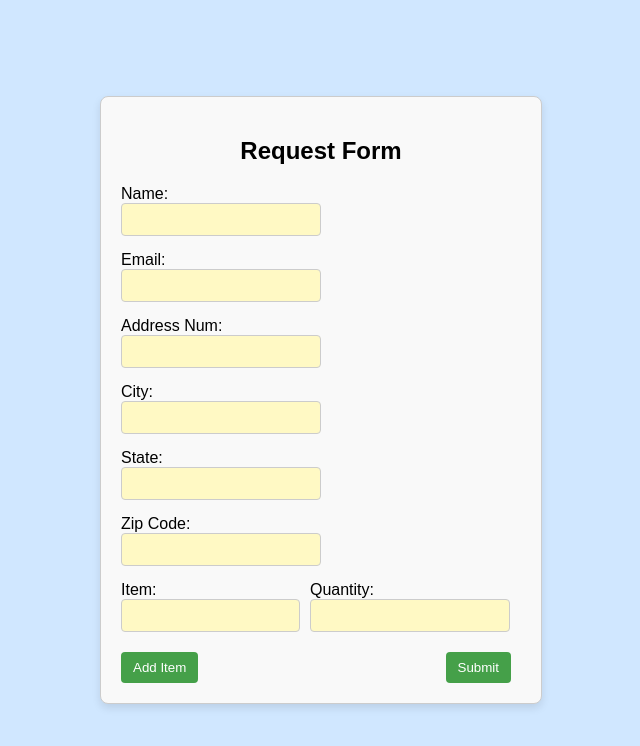
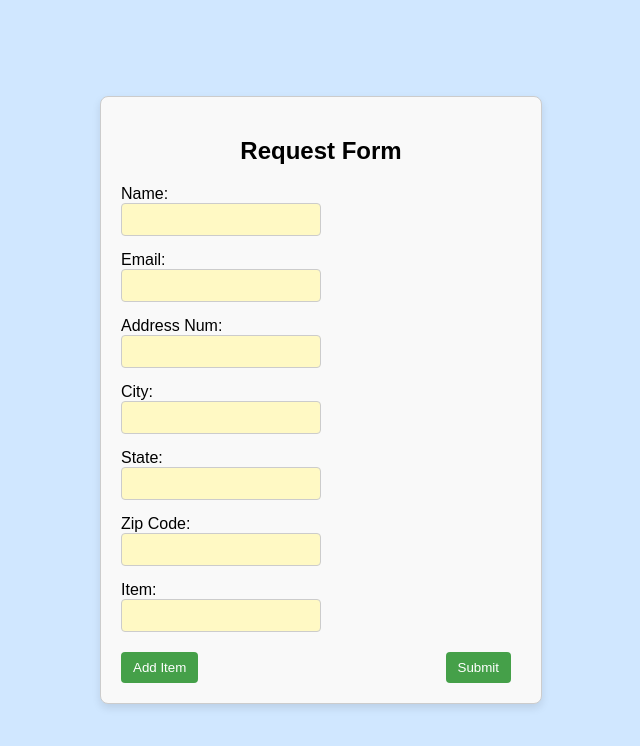
Before and after one commit to prott40/GreenBean, a React (Create React App) app: page / in a window 1280 px wide. Shown: the top 746 px of the page, without its empty margins (319-959 px from the left). Built offline with nearby package versions, Linux system fonts and the light colour scheme.

Commit message:
custom page with code for newest deployment

```diff
--- a/src/Form.js
+++ b/src/Form.js
@@ -67,15 +67,7 @@ export default function Form() {
             onChange={(e) => handleInputChange(field.id, e)}
             />
           </label>
-          <label>
-              Quantity:
-              <input
-                type="text"
-                value={field.value}
-                onChange={(e) => handleInputChange(field.id, e)}
-              />
-            </label>
-        </div>
+         </div>
         ))}
          <div className="button-container">
           <div className="button-wrapper">
```
